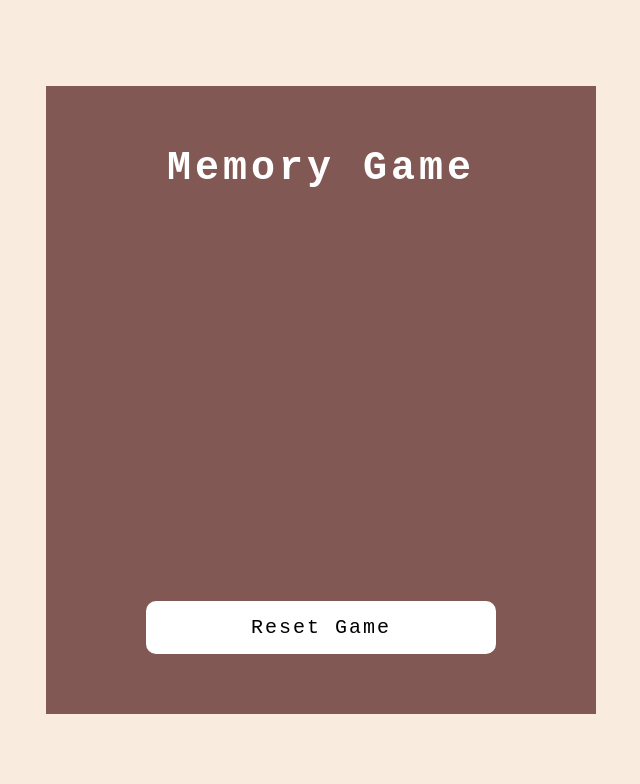
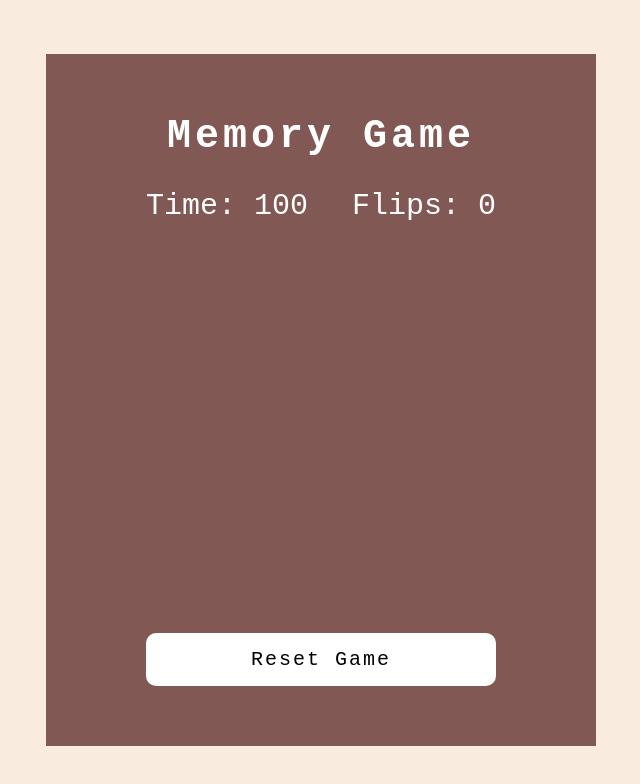
Before and after one commit to VaultDweller13/junior-hackathon, a React (Vite) app: page / in a window 1280 px wide. Shown: the top 784 px of the page, without its empty margins (319-959 px from the left). Built offline with nearby package versions, Linux system fonts and the light colour scheme.

Commit message:
refactor: add counter and timer

```diff
--- a/src/components/MainLayout.module.css
+++ b/src/components/MainLayout.module.css
@@ -3,6 +3,13 @@
   text-align: center;
   color: #fff;
   letter-spacing: 0.1em;
+}
+
+.info {
+  display: flex;
+  justify-content: space-between;
+  font-size: 30px;
+  color: #fff;
 }
 
 .button {
--- a/src/components/MainLayout.tsx
+++ b/src/components/MainLayout.tsx
@@ -4,6 +4,10 @@ const MainLayout = () => {
   return (
     <>
       <h2 className={styles.header}>Memory Game</h2>
+      <div className={styles.info}>
+        <p>Time: 100</p>
+        <p>Flips: 0</p>
+      </div>
       <div className={styles.field}></div>
       <button className={styles.button}>Reset Game</button>
     </>
```
